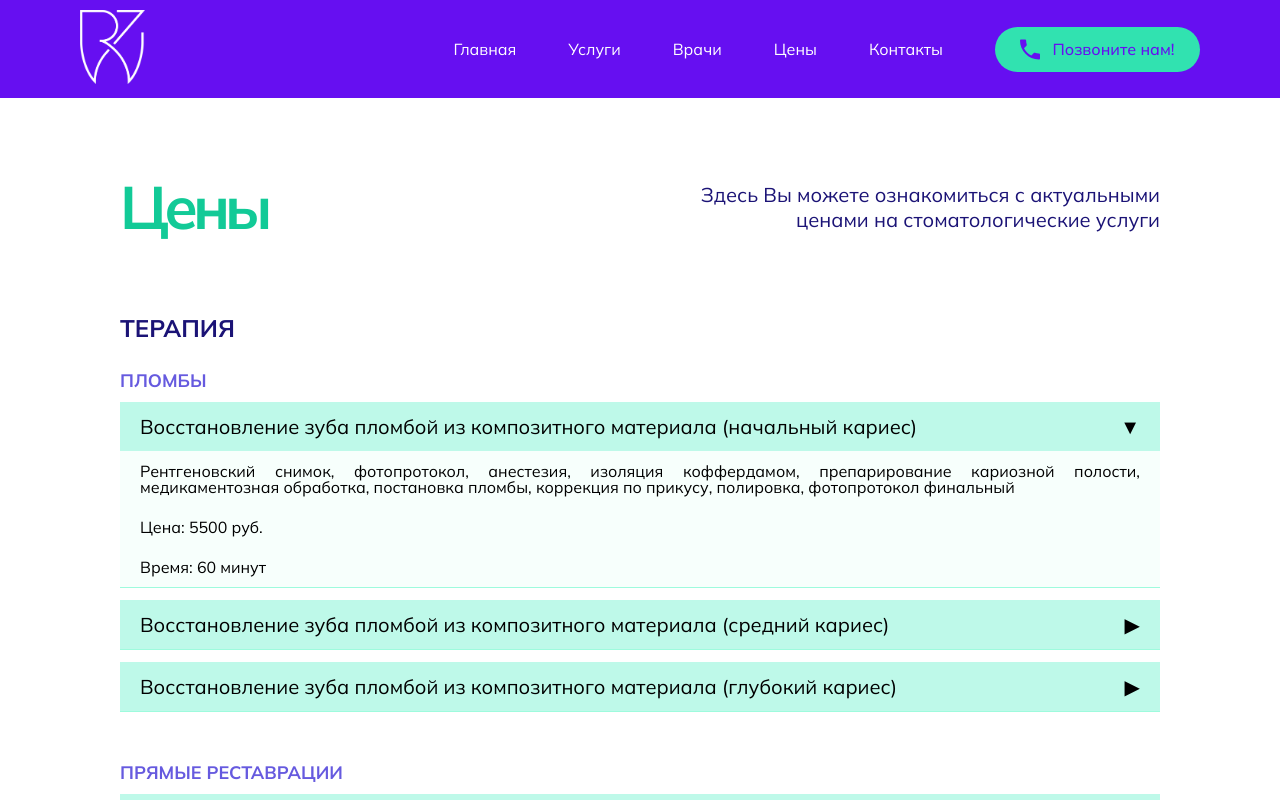
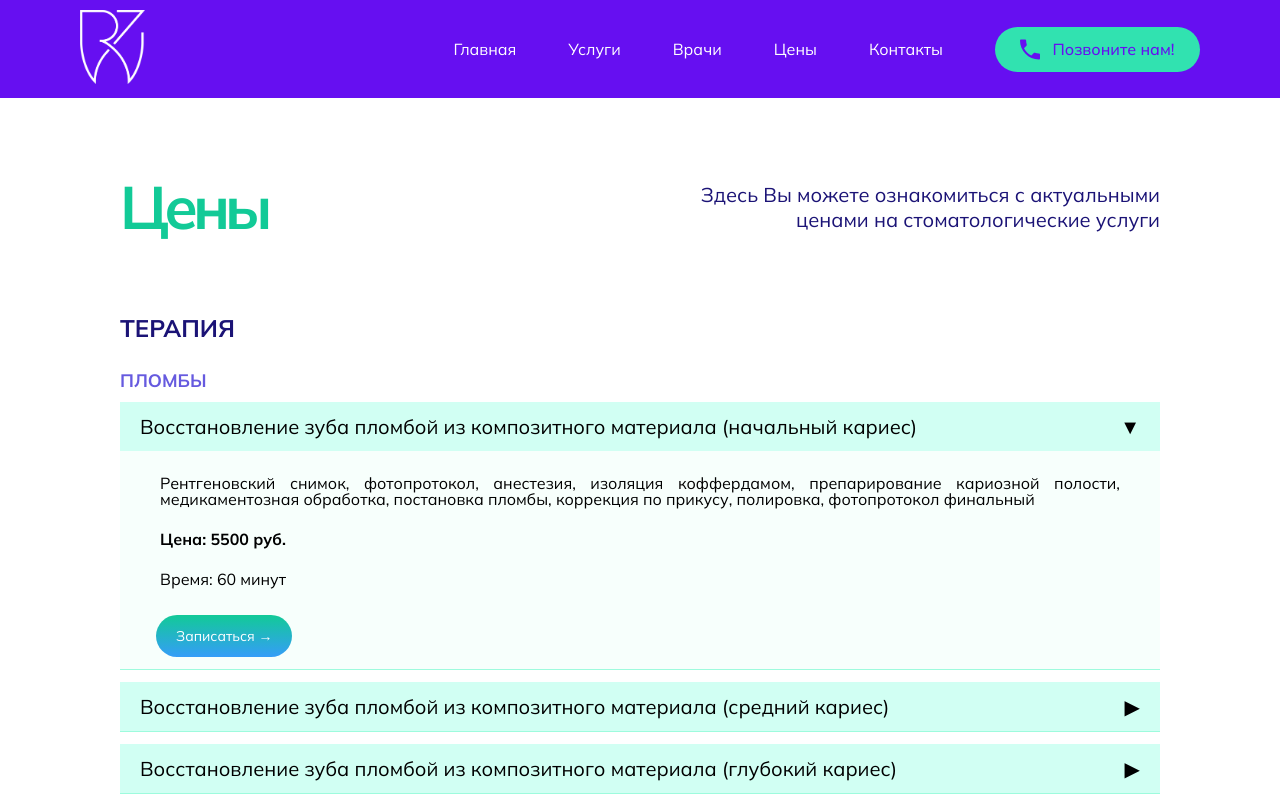
Before and after one commit to Darriyano/rzclinic_landing, a React (Create React App) app: page /price in a window 1280 px wide. Both pictures are taken after a click on the heading 640 px from the left and 426 px from the top of the page. Shown: the top 800 px of the page. Built offline with nearby package versions, Linux system fonts and the light colour scheme.

Commit message:
Hotfixes

```diff
--- a/src/components/main-page/intro.tsx
+++ b/src/components/main-page/intro.tsx
@@ -12,9 +12,8 @@ export const Intro = () => {
                     <div className="main-text">Мы создаем улыбки, которые меняют жизни людей!</div>
                     <div className="secondary-text"> Это реальность!</div>
                 </div>
-                <button className="intro-button" onClick={() => {
-                    navigate("/contacts")
-                }}>Записаться на прием
+                <button className="intro-button" onClick={() => navigate("/contacts")}>
+                    Записаться на&nbsp;прием
                 </button>
             </div>
             <div className="main-image-frame"><img src={MainImage} alt=""/></div>
--- a/src/components/main-page/questions.tsx
+++ b/src/components/main-page/questions.tsx
@@ -20,11 +20,11 @@ export const Questions = () => {
                 <details className="textframe">
                     <summary className="texts-questions">Хорошие ли у вас врачи?
                     </summary>
-                    <p>У нас работают опытные врачи с аккредитацией и большим стажем работы!</p>
+                    <p>У нас работают опытные врачи с большим стажем работы!</p>
                 </details>
 
                 <details className="textframe">
-                    <summary className="texts-questions">Долго ли делается процедура?</summary>
+                    <summary className="texts-questions">Долго ли проводится процедура?</summary>
                     <p>Длительность процедуры зависит от ее сложности, в среднем от 30 минут до 2 часов</p>
                 </details>
 
@@ -40,7 +40,7 @@ export const Questions = () => {
             <div className="question-texts-container">
                 <div className="info">
                     <div className="main-heading">Частые вопросы</div>
-                    <p className="main-secondary">А вдруг ваш вопрос уже спрашивали?</p>
+                    <p className="main-secondary">А вдруг ваш вопрос уже задавали?</p>
                 </div>
                 <button className="button-answer" onClick={() => {
                     navigate("/contacts")
--- a/src/index.css
+++ b/src/index.css
@@ -10,7 +10,7 @@ a:link {
 }
 
 .bg-img {
-    background-image: url("./vectors/backround.svg");
+    background-image: url("vectors/backround.svg");
     background-size: initial; /* Изображение не обрезается */
     background-position: right center; /* Прижимаем вправо */
     background-repeat: no-repeat; /* Отключаем повтор */
--- a/src/pages/offersdetailspage.tsx
+++ b/src/pages/offersdetailspage.tsx
@@ -8,6 +8,7 @@ import therapy from "../image-offers/terapy.png";
 import vectorProfil from "../vectors/vector-offers/profil.png";
 import {capitalize} from "../components/capitalisation";
 import {useEffect} from "react";
+import {MobileButtonBack} from "../components/mobile-button-back";
 
 
 export const OfferDetails = () => {
@@ -47,6 +48,7 @@ export const OfferDetails = () => {
     return (
         <>
             <Header/>
+            <MobileButtonBack/>
             <div className="details-intro-screen">
                 <span>{subarray_offers.title}</span>
 
@@ -59,6 +61,10 @@ export const OfferDetails = () => {
             <div className="new-frame">
                 <p>Когда нужна {subarray_offers.title}?</p>
                 <span>{subarray_offers.whenNeeded}</span>
+                <button className="button-answer" onClick={() => {
+                    navigate("/contacts")
+                }}>Записаться →
+                </button>
             </div>
             {subarray_prices ? (
                 <div className="accordeons-details">
@@ -77,8 +83,8 @@ export const OfferDetails = () => {
                         </div>
                     ))}
                 </div>
-            ) : (<div className="accordeons-details">
-                <button onClick={() => navigate("/contacts")}>Уточнить цены на услуги</button>
+            ) : (<div className="accordeons-details-2">
+                {/*<button onClick={() => navigate("/contacts")}>Уточнить цены на услуги</button>*/}
             </div>)}
 
             <Footer/>
--- a/src/pages/pricepage.tsx
+++ b/src/pages/pricepage.tsx
@@ -5,8 +5,12 @@ import {arr} from "../components/prices_array";
 import {capitalize} from "../components/capitalisation";
 import {useEffect} from "react";
 import {MobileButtonBack} from "../components/mobile-button-back";
+import {useNavigate} from "react-router-dom";
+
 
 export const PricePage = () => {
+    const navigate = useNavigate();
+
     useEffect(() => {
         window.scrollTo(0, 0); // Прокрутка наверх
     }, []);
@@ -32,10 +36,14 @@ export const PricePage = () => {
                                 {subsection.items.map((item, itemIndex) => (
                                     <details key={itemIndex}>
                                         <summary>{capitalize(item.name)}</summary>
-                                        <p>{capitalize(item.description)}</p>
-                                        <p>Цена: {item.price} руб.</p>
-                                        <p>Время: {item.time}</p>
+                                        <div className="details-content">
+                                            <p>{capitalize(item.description)}</p>
+                                            <p><b>Цена: {item.price} руб.</b></p>
+                                            <p>Время: {item.time}</p>
+                                            <button onClick={() => navigate("/contacts")}>Записаться →</button>
+                                        </div>
                                     </details>
+
                                 ))}
                             </div>
                         ))}
--- a/src/styles/main-mage-questions.css
+++ b/src/styles/main-mage-questions.css
@@ -46,6 +46,11 @@
     justify-content: space-between;
     cursor: pointer;
     position: relative;
+}
+
+/* Скрываем стандартный маркер в Safari / WebKit */
+.textframe summary::-webkit-details-marker {
+    display: none;
 }
 
 .textframe summary::after {
@@ -210,7 +215,7 @@
         color: #FFF;
         font-size: 40px;
         font-weight: 700;
-        line-height: 1.5em;
+        line-height: 1em;
         letter-spacing: -1px;
 
     }
--- a/src/styles/main-page-intro.css
+++ b/src/styles/main-page-intro.css
@@ -123,7 +123,7 @@
 
     .intro-button {
         border-radius: 45px;
-        padding: 15px 20px;
+        padding: 12px 10px;
         border: none;
         background: linear-gradient(90deg, #31E3B0 0%, #359BFA 100%);
         color: #FFF;
@@ -139,6 +139,5 @@
 @media (min-width: 1920px) {
     .intro {
        padding: 4vh 16vw;
-
     }
 }
--- a/src/styles/price-page.css
+++ b/src/styles/price-page.css
@@ -68,47 +68,88 @@
 }
 
 .accordeons .block details {
-    display: flex;
-    flex-direction: column;
+    display: block;
     padding: 0;
-    align-self: stretch;
     border-bottom: 1.5px solid #9efbdd;
-    background: #d1fff3;
     width: 100%;
-    box-sizing: border-box; /* Чтобы padding не уменьшал ширину */
+    box-sizing: border-box;
+    background: none; /* убираем фон */
 }
 
-.accordeons .block summary {
+.accordeons .block details > summary {
+    background: #d1fff3; /* теперь только у заголовка */
+    padding: 12px 20px;
     display: flex;
-    padding: 12px 20px;
     justify-content: space-between;
     align-items: center;
-    width: 100%;
     cursor: pointer;
     font-size: 20px;
     color: #000;
     font-weight: normal;
-    list-style: none; /* Убираем стандартный маркер */
-    background: #BEF9E9; /* Можно добавить фон для удобства */
+    list-style: none; /* убрать стандартный маркер */
 }
 
+.accordeons .block details summary::-webkit-details-marker {
+    display: none;
+}
+
+/* Стрелочки можно оставить как были */
 .accordeons .block summary::after {
-    content: "▶"; /* Закрытая стрелка */
+    content: "▶";
     transition: transform 0.2s;
 }
-
 .accordeons .block details[open] summary::after {
-    content: "▼"; /* Открытая стрелка */
+    content: "▼";
 }
 
-.accordeons .block details p {
+.accordeons .block p {
     padding: 12px 20px;
     margin: 0;
-    background: #f7fffc; /* Светлее, чтобы выделить */
     color: #000;
     font-size: 16px;
     font-weight: normal;
 }
+
+
+/* 3) Фон для раскрытого контента (параграфы + кнопка) */
+.accordeons .block .details-content {
+    background: #f7fffc; /* светлый фон для внутренностей */
+    padding: 12px 20px;
+    margin: 0;
+    color: #000;
+    font-size: 16px;
+    font-weight: normal;
+}
+
+/* Стиль кнопки — без изменений */
+.accordeons .block details button {
+    background: linear-gradient(180deg, rgb(18, 202, 151) 0%, rgb(53, 157, 248) 100%);
+    border-radius: 25px;
+    color: #fff;
+    border: none;
+    position: relative;
+    justify-content: center;
+    font-size: 14px;
+    margin-top: 16px;
+    margin-left: 16px;
+    padding: 12px 20px;
+    transition: all 0.3s ease;
+}
+
+/* Hover effect (for desktop) */
+.accordeons .block details button:hover {
+    box-shadow: 0px 6px 15px rgba(0, 0, 0, 0.2); /* Stronger shadow */
+    transform: scale(1.05); /* Small zoom effect */
+}
+
+/* Active effect (for mobile tap & click) */
+.accordeons .block details button:active {
+    background: linear-gradient(90deg, #28B38C 0%, #267CC7 100%); /* Even darker gradient */
+    box-shadow: 0px 2px 5px rgba(0, 0, 0, 0.15); /* Smaller shadow */
+    transform: scale(0.97); /* Slight shrink effect */
+}
+
+
 
 @media (max-width: 800px) {
     .price-intro-screen {
```
Also changed, not shown: src/styles/offer-details-page.css (+42 -2 lines), src/images-doctors/clinic.jpeg, src/styles/footer.css (line endings or trailing spaces), src/styles/main-page-about.css (line endings or trailing spaces), 1 other file (tests, documents, lock files or other folders).
